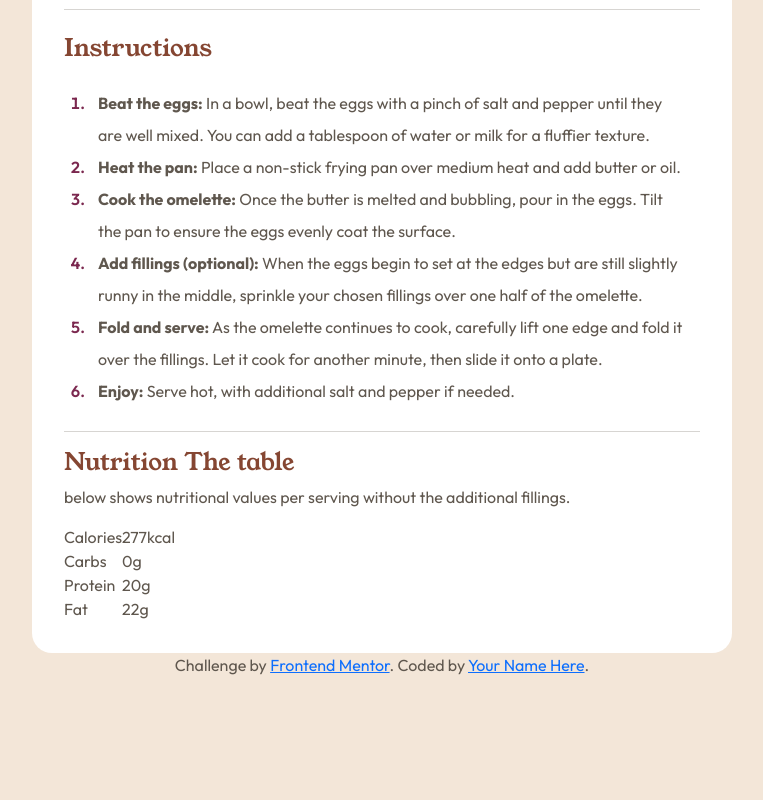
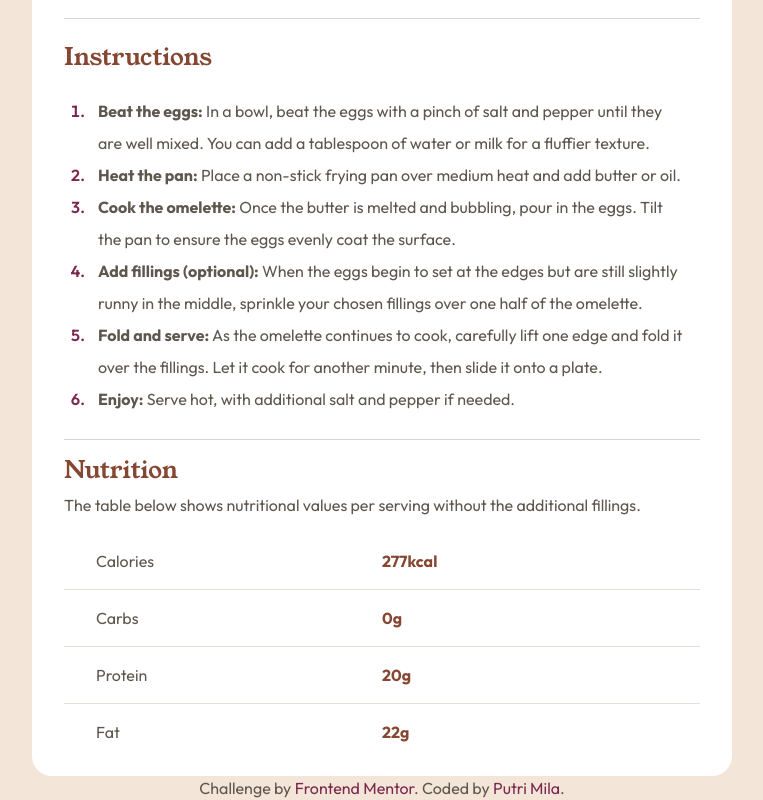
Before and after one commit to ycezz/recipe-page, a plain HTML site: page index.html in a window 1280 px wide. Shown: the part 1042-1842 px from the top of the page, without its empty margins (258-1021 px from the left). Before the commit the page ends 1815 px from the top, so only its background shows below. Drawn offline with nearby package versions, Linux system fonts and the light colour scheme.

Commit message:
styling part2

```diff
--- a/index.html
+++ b/index.html
@@ -16,10 +16,12 @@
     <title>Frontend Mentor | Recipe page</title>
   </head>
   <body>
-    <main class="mx-auto m-5 p-5">
+    <main class="mx-auto">
+      <div class="heroimage">
+        <img src="./assets/images/image-omelette.jpeg" alt="" />
+      </div>
       <div class="container">
-        <img src="./assets/images/image-omelette.jpeg" alt="" />
-        <h1 class="mx-auto m-3">Simple Omelette Recipe</h1>
+        <h1 class="mx-auto">Simple Omelette Recipe</h1>
         <p class="mb-4">
           An easy and quick dish, perfect for any meal. This classic omelette
           combines beaten eggs cooked to perfection, optionally filled with your
@@ -66,33 +68,25 @@
           </li>
         </ol>
         <hr>
-        <h2>Nutrition The table</h2>
-        <p>below shows nutritional values per serving without the additional fillings.</p>
-        <table>
-          <tr>
-            <td>Calories</td>
-            <td>277kcal</td>
-          </tr>
-          <tr>
-            <td>Carbs</td>
-            <td>0g</td>
-          </tr>
-          <tr>
-            <td>Protein</td>
-            <td>20g</td>
-          </tr>
-          <tr>
-            <td>Fat</td>
-            <td>22g</td>
-          </tr>
-        </table>
+        <h2 class="mx-auto">Nutrition</h2>
+        <p>The table below shows nutritional values per serving without the additional fillings.</p>
+        <div class="table">
+          <div>Calories</div>
+          <div>277kcal</div>
+          <div>Carbs</div>
+          <div>0g</div>
+          <div>Protein</div>
+          <div>20g</div>
+          <div>Fat</div>
+          <div>22g</div>
+        </div>
       </div>
-      <footer>
+      <footer class="mx-auto">
         <div class="attribution">
           Challenge by
           <a href="https://www.frontendmentor.io?ref=challenge" target="_blank"
             >Frontend Mentor</a
-          >. Coded by <a href="#">Your Name Here</a>.
+          >. Coded by <a href="https://github.com/ycezz">Putri Mila</a>.
         </div>
       </footer>
     </main>
--- a/style.css
+++ b/style.css
@@ -45,18 +45,25 @@ main {
   min-height: 100vh;
 }
 
-.container {
+.heroimage {
   background-color: var(--White);
-  border-radius: 20px;
+  border-radius: 20px 20px 0 0;
   padding: 2rem 2rem;
   max-width: 700px;
-  margin: 0 1em;
+  margin-top: 5rem;
 }
 
 img {
   width: 100%;
   border-radius: 15px;
   margin-bottom: 20px;
+}
+
+.container {
+  background-color: var(--White);
+  padding: 0 2rem;
+  border-radius: 0 0 20px 20px;
+  max-width: 700px;
 }
 
 h1 {
@@ -77,7 +84,6 @@ h2 {
   background-color: var(--RoseWhite);
   border-radius: 10px;
   padding: 2rem 2rem;
-  max-height: 225px;
 }
 
 .box span {
@@ -113,7 +119,6 @@ ol.instructions {
   line-height: 2;
   padding-left: 1.5rem;
   padding-right: 1rem;
-
 }
 
 ol.instructions li {
@@ -124,3 +129,46 @@ ol.instructions li::marker {
   color: var(--DarkRasberry);
   font-weight: 600;
 }
+
+.table {
+  display: grid;
+  grid-template-columns: 1fr 1fr;
+
+  > * {
+    padding-block: 1rem;
+  }
+  > *:nth-of-type(odd) {
+    padding-inline-start: 2rem;
+  }
+  > *:nth-of-type(even) {
+    color: var(--Nutmeg);
+    font-weight: 700;
+  }
+  > :not(:nth-last-child(-n+2)) {
+    border-bottom: solid var(--LightGrey) 1px;
+  }
+}
+
+.attribution {
+  font-size: 1rem;
+  text-align: center;
+}
+
+.attribution a {
+  text-decoration: none;
+  color: var(--DarkRasberry);
+}
+
+@media (max-width: 35rem) {
+  .heroimage {
+    margin: 0;
+    padding: 0;
+    border-radius: 0;
+  }
+  img {
+    border-radius: 0;
+  }
+  .container {
+    border-radius: 0;
+  }
+}
```
